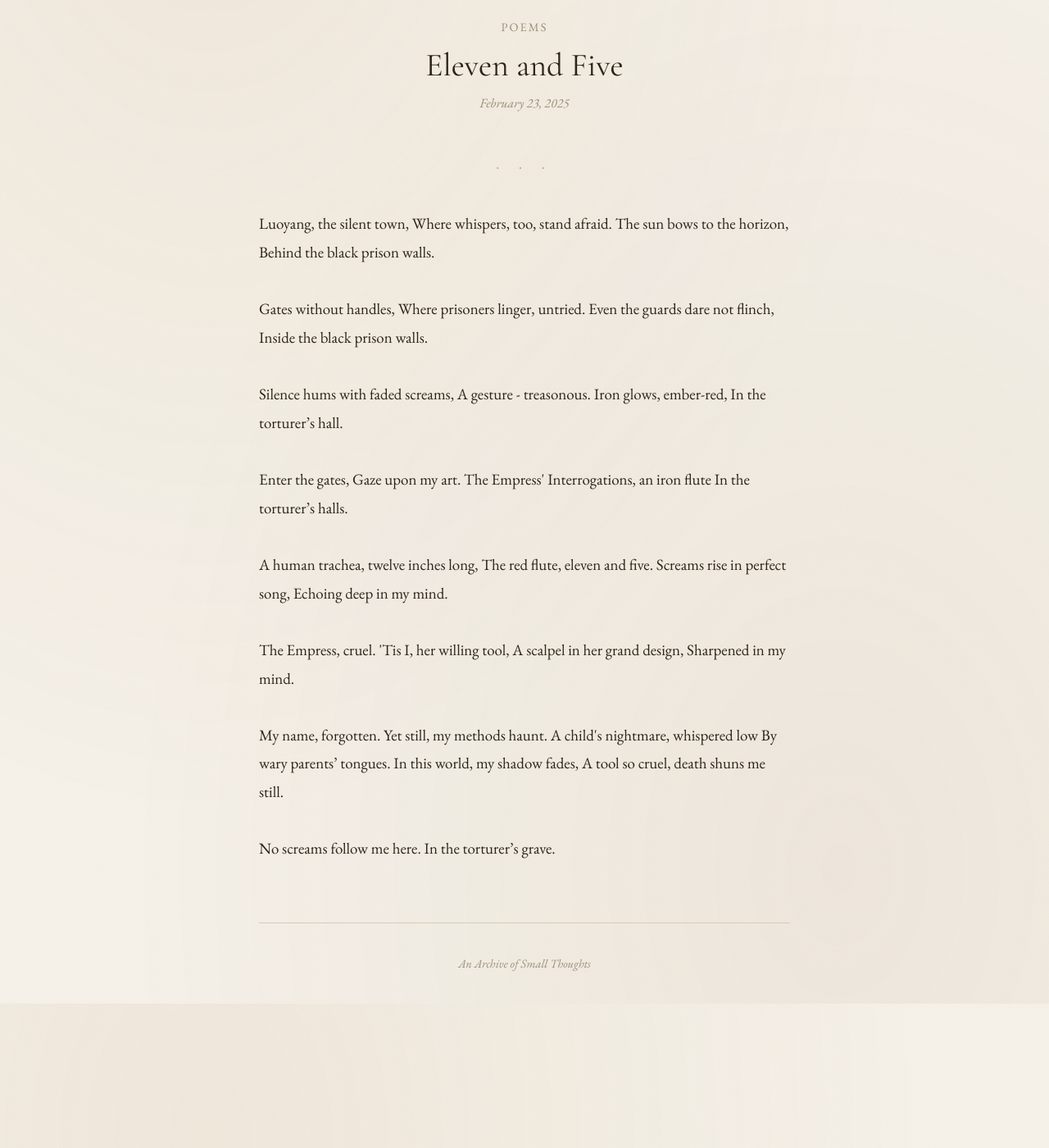
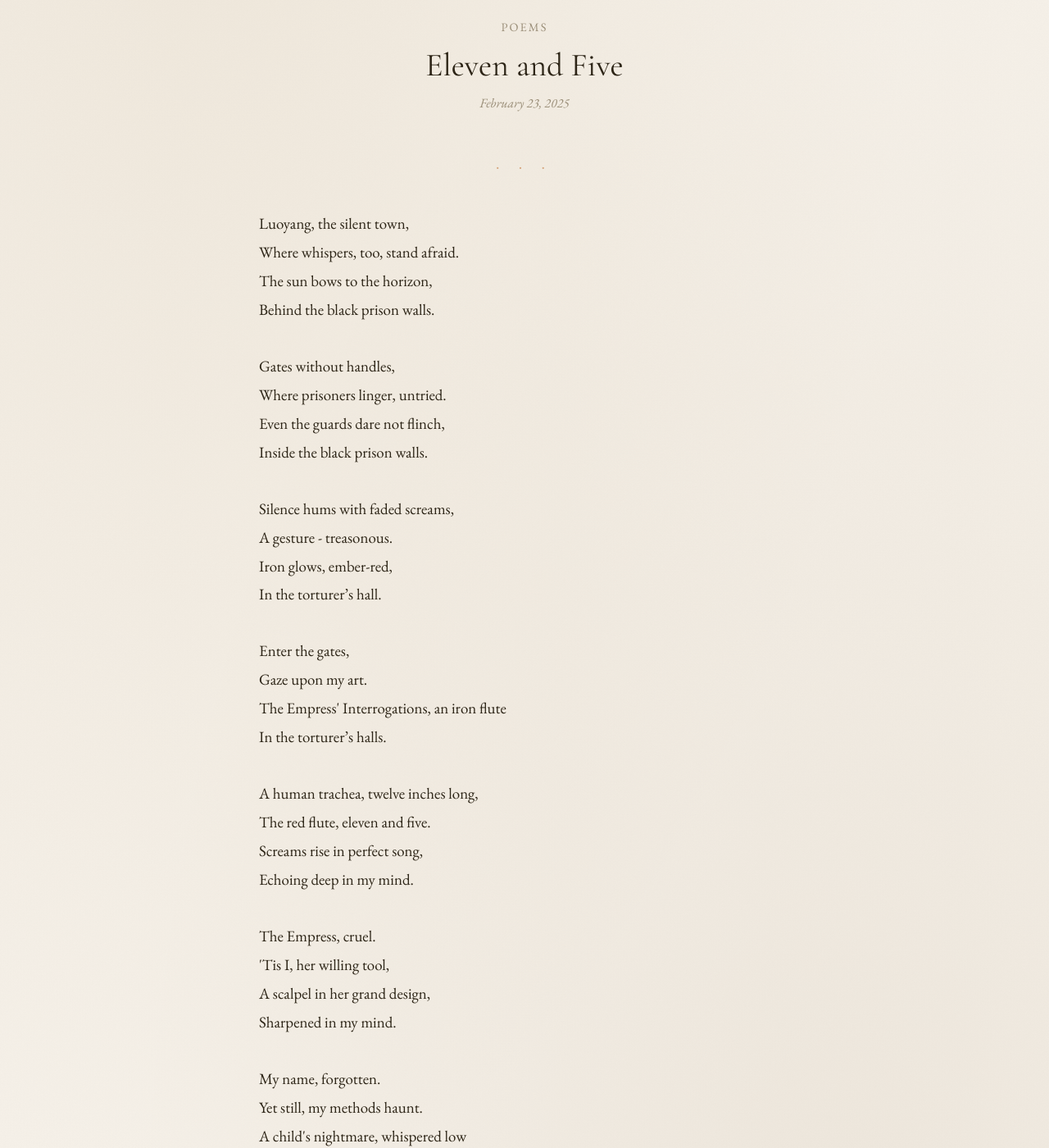
Before and after one commit to sgolwara/sgolwara.github.io, a Jekyll site: the page built from _poems/eleven-and-five.md, in a window 1280 px wide and 1400 px high, scrolled down 412 px. Shown: the whole window at 82% size. Built offline with Jekyll 4.4.1, drawn with Linux system fonts in a browser that asks for light colours; some web fonts are replaced; before the commit the page ends 1636 px from its top, so only the background shows below that; some of the changed text lies outside the part shown.

Commit message:
Update eleven-and-five.md

```diff
--- a/_poems/eleven-and-five.md
+++ b/_poems/eleven-and-five.md
@@ -4,57 +4,57 @@ date: 2025-02-23
 ---
 
 <div class = "stanza">
-Luoyang, the silent town,
-Where whispers, too, stand afraid.
-The sun bows to the horizon,
-Behind the black prison walls.
+Luoyang, the silent town, <br>
+Where whispers, too, stand afraid. <br>
+The sun bows to the horizon, <br>
+Behind the black prison walls. <br>
 </div>
 
 <div class = "stanza">
-Gates without handles,
-Where prisoners linger, untried.
-Even the guards dare not flinch,
-Inside the black prison walls.
+Gates without handles, <br>
+Where prisoners linger, untried. <br>
+Even the guards dare not flinch, <br>
+Inside the black prison walls. <br>
 </div>
 
 <div class = "stanza">
-Silence hums with faded screams,
-A gesture - treasonous.
-Iron glows, ember-red,
-In the torturer’s hall.
+Silence hums with faded screams, <br>
+A gesture - treasonous. <br>
+Iron glows, ember-red, <br>
+In the torturer’s hall. <br>
 </div>
 
 <div class = "stanza">
-Enter the gates,
-Gaze upon my art.
-The Empress' Interrogations, an iron flute
-In the torturer’s halls.
+Enter the gates, <br>
+Gaze upon my art. <br>
+The Empress' Interrogations, an iron flute <br>
+In the torturer’s halls. <br>
 </div>
 
 <div class = "stanza">
-A human trachea, twelve inches long,
-The red flute, eleven and five.
-Screams rise in perfect song,
-Echoing deep in my mind.
+A human trachea, twelve inches long, <br>
+The red flute, eleven and five. <br>
+Screams rise in perfect song, <br>
+Echoing deep in my mind. <br>
 </div>
 
 <div class = "stanza">
-The Empress, cruel.
-'Tis I, her willing tool,
-A scalpel in her grand design,
-Sharpened in my mind.
+The Empress, cruel. <br>
+'Tis I, her willing tool, <br>
+A scalpel in her grand design, <br>
+Sharpened in my mind. <br>
 </div>
 
 <div class = "stanza">
-My name, forgotten.
-Yet still, my methods haunt.
-A child's nightmare, whispered low
-By wary parents’ tongues.
-In this world, my shadow fades,
-A tool so cruel, death shuns me still.
+My name, forgotten. <br>
+Yet still, my methods haunt. <br>
+A child's nightmare, whispered low <br>
+By wary parents’ tongues. <br>
+In this world, my shadow fades, <br>
+A tool so cruel, death shuns me still. <br>
 </div>
 
 <div class = "stanza">
-No screams follow me here.
-In the torturer’s grave.
+No screams follow me here. <br>
+In the torturer’s grave. <br>
 </div>
```
